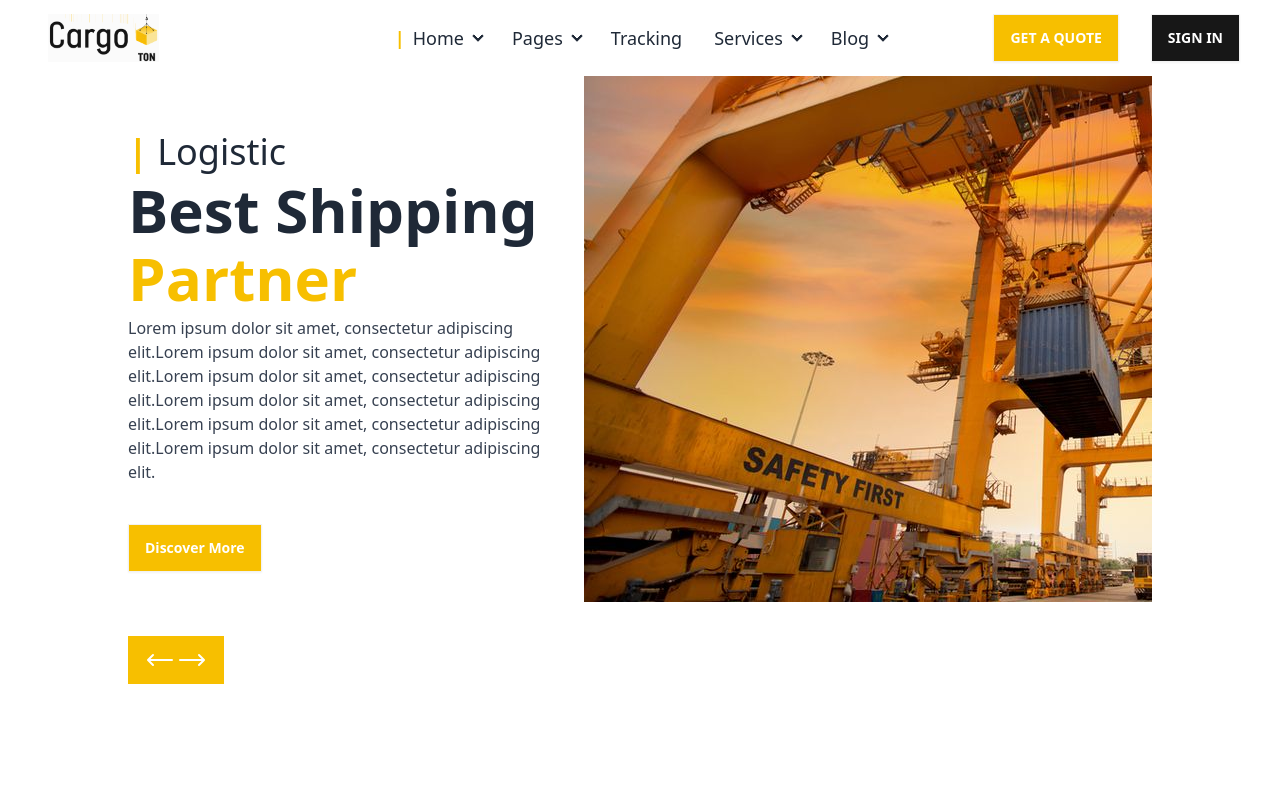
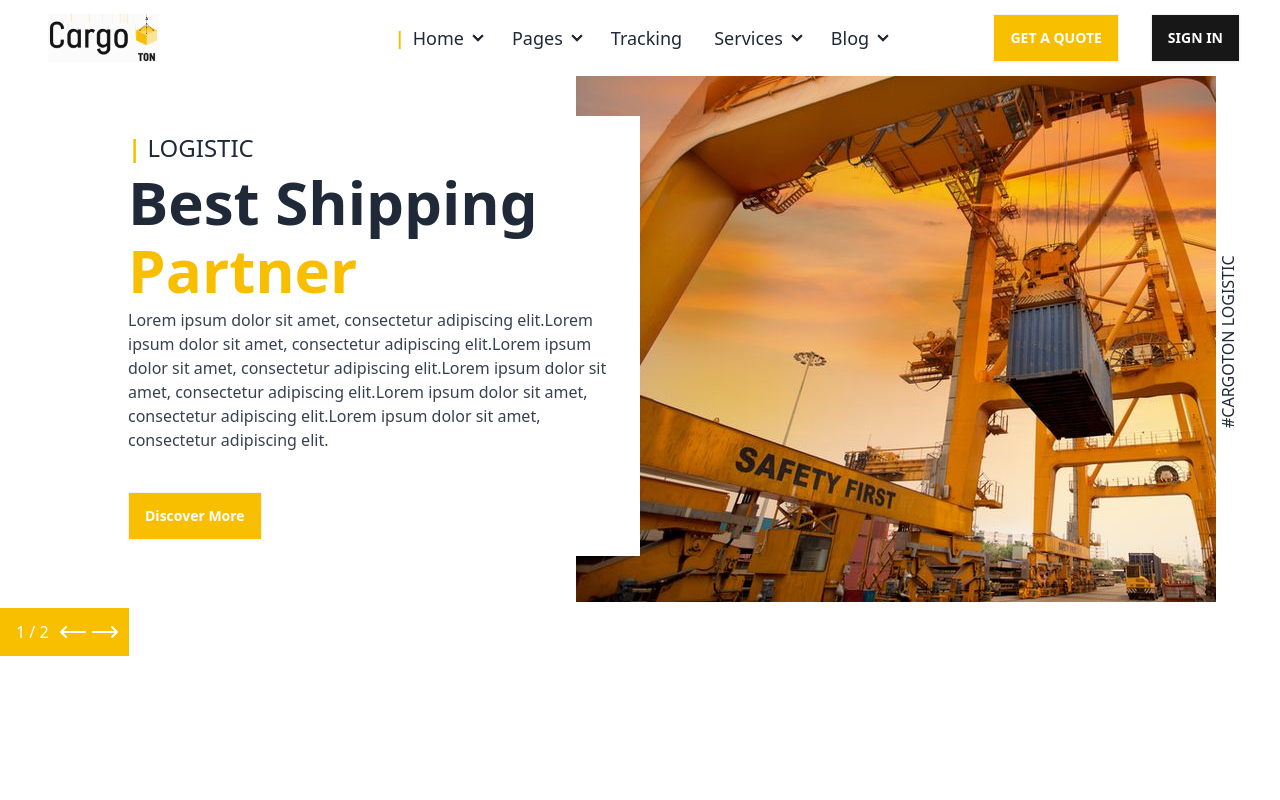
Before and after one commit to iamakmal/shipping, a React (Create React App) app: page / in a window 1280 px wide. Shown: the top 800 px of the page. Built offline with nearby package versions, Linux system fonts and the light colour scheme.

Commit message:
made small ui changes in the slider and footer

```diff
--- a/src/components/Footer.jsx
+++ b/src/components/Footer.jsx
@@ -7,7 +7,7 @@ import ServiceImage from './ServiceImage'
 export default function Footer() {
     return (
         <div className="bg-[#5D6C83] mt-20 p-8">
-            <div className="relative flex justify-center items-center space-x-80 px-10 mb-10">
+            <div className="relative flex justify-center items-center space-x-96 px-10 mb-10">
                 <div className="absolute top-0 left-10 mr-10">
                     <h1 className="text-3xl font-semibold text-left text-gray-100 mb-5">Weekly Newsletter</h1>
                     <h1 className="text-sm font-semibold text-left text-gray-200">There are many passages of lorem ipsum available</h1>
--- a/src/components/Slider.jsx
+++ b/src/components/Slider.jsx
@@ -1,24 +1,20 @@
 import React from 'react'
-import {ArrowLongLeftIcon} from '@heroicons/react/24/solid'
-import {ArrowLongRightIcon} from '@heroicons/react/24/solid'
+import { ArrowLongLeftIcon } from '@heroicons/react/24/solid'
+import { ArrowLongRightIcon } from '@heroicons/react/24/solid'
 
 export default function Slider() {
   return (
     <>
-    <div className="flex">
-  <div className="w-1/2 p-4 pl-32 bg-white mt-10">
-    <h1 className="text-4xl font-medium mb-2"><span className='text-yellow font-bold'>|</span> Logistic</h1>
+      <div className="flex relative">
+        <div className="w-1/2 p-4 pl-32 bg-white mt-10 relative z-10 h-max">
+          <h1 className="text-2xl font-medium mb-2"><span className='text-yellow font-bold'>|</span> LOGISTIC</h1>
           <h1 className="text-6xl font-semibold mb-2">Best Shipping</h1>
           <h1 className="text-6xl font-bold mb-2 text-yellow">Partner</h1>
           <p className="text-gray-700">Lorem ipsum dolor sit amet, consectetur adipiscing elit.Lorem ipsum dolor sit amet, consectetur adipiscing elit.Lorem ipsum dolor sit amet, consectetur adipiscing elit.Lorem ipsum dolor sit amet, consectetur adipiscing elit.Lorem ipsum dolor sit amet, consectetur adipiscing elit.Lorem ipsum dolor sit amet, consectetur adipiscing elit.</p>
           <a className="btn bg-yellow text-white mt-10 rounded-none">Discover More</a>
 
-    <div className="mt-16 flex justify-center items-center h-auto w-24 bg-yellow p-2">
-    <a><ArrowLongLeftIcon className="h-8 w-8 text-white"/></a>
-    <a><ArrowLongRightIcon className="h-8 w-8 text-white"/></a>
         </div>
-  </div>
-  <div className="w-1/2 mr-32">
+        <div className="w-1/2 -ml-16">
           <div className="carousel w-full">
             <div id="slide1" className="carousel-item relative">
               <div className="h-100">
@@ -27,6 +23,14 @@ export default function Slider() {
             </div>
           </div>
         </div>
+        <div class="flex [writing-mode:vertical-lr] justify-center rotate-180">
+          #CARGOTON LOGISTIC
+        </div>
+      </div>
+      <div className="flex justify-center items-center h-auto w-max bg-yellow p-2">
+        <p className="text-white px-2">1 / 2</p>
+        <a href=""><ArrowLongLeftIcon className="h-8 w-8 text-white" /></a>
+        <a href=""><ArrowLongRightIcon className="h-8 w-8 text-white" /></a>
       </div>
     </>
   )
```
Lines whose indentation alone changed are shown as unchanged.
